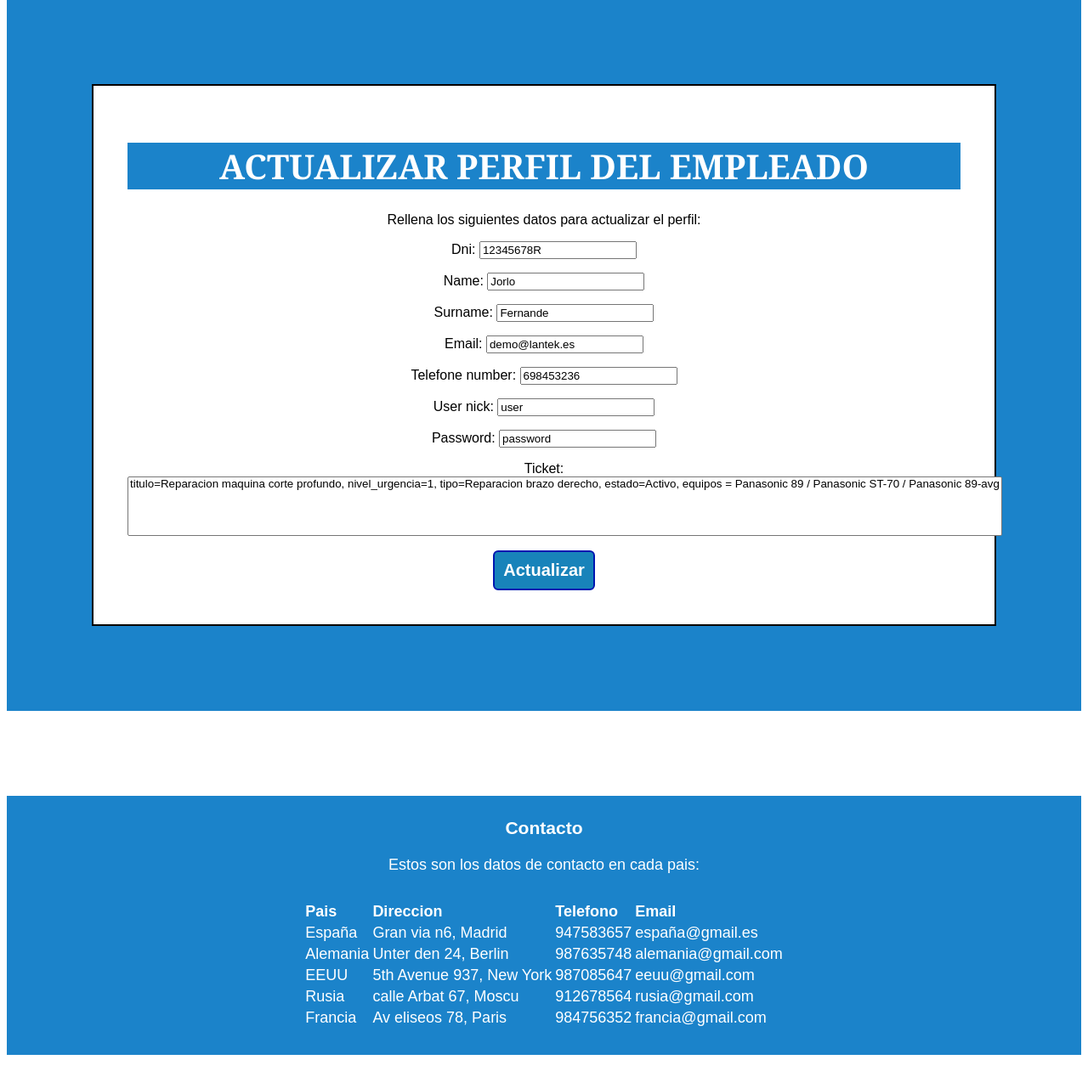
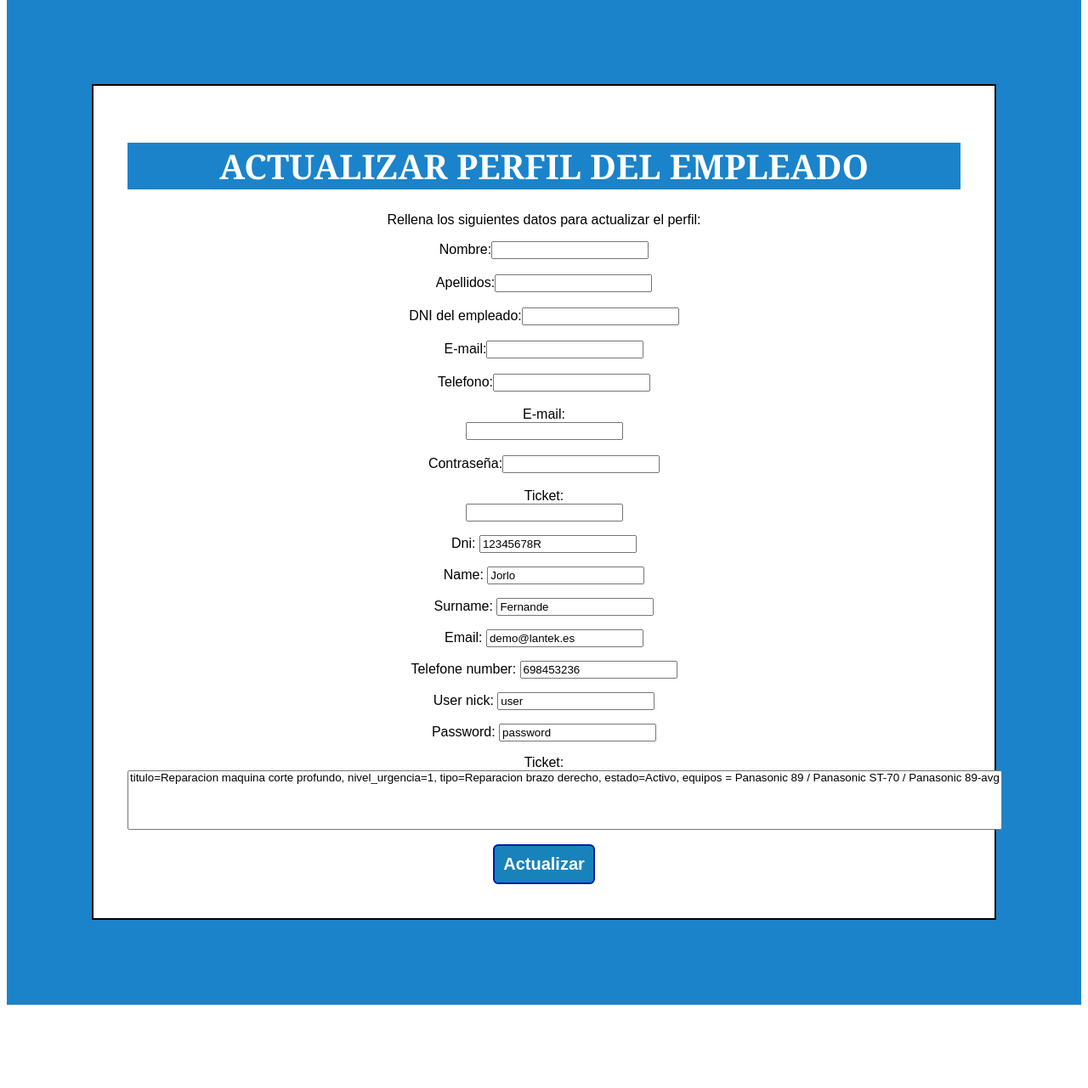
Before and after one commit to Grupo-Proyecto-Ingenieria-Web/Deusto11.Nexus, a Django app: page /nexus.com/employerPortal/update/1/ in a window 1280 px wide. Shown: the part 211-1492 px from the top of the page at 85% size. Before the commit the page ends 1453 px from the top, so only its background shows below. Run offline with Django 3.2, Linux system fonts and the light colour scheme; data comes from the database, SQL or seed files in the repository.

Commit message:
Cambiosssss

```diff
--- a/deusto11_nexus/deusto11_nexus_components/Templates/UpdateMachine.html
+++ b/deusto11_nexus/deusto11_nexus_components/Templates/UpdateMachine.html
@@ -16,12 +16,12 @@
                 <br><br>
                 <p>Fecha: </p>
                 <label for="fecha_update">
-                        <input type="date" id="fecha" name="fecha_maquina" />
+                 <input type="date" id="fecha" name="fecha_maquina" />
                 </label>
                 <br><br>
                 <p>Fecha de puesta en marcha: </p>
                 <label for="fecha_marcha">
-                        <input type="date" id="fecha" name="fecha_maquina_marcha" />
+                 <input type="date" id="fecha" name="fecha_maquina_marcha" />
                 </label>
                 <br><br>
                 Nombre del proveedor:<input type="text">
--- a/deusto11_nexus/deusto11_nexus_components/Templates/updateEmployerProfile.html
+++ b/deusto11_nexus/deusto11_nexus_components/Templates/updateEmployerProfile.html
@@ -6,6 +6,21 @@
         <p>Rellena los siguientes datos para actualizar el perfil:</p>
         <div>
             <form action="" method="post">
+                Nombre:<input type="text">
+                <br><br>
+                Apellidos:<input type="text">
+                <br><br>
+                DNI del empleado:<input type="text">
+                <br><br>
+                E-mail:<input type="text">
+                <br><br>
+                Telefono:<input type="text">
+                <br><br>
+                E-mail:<br><input type="text">
+                <br><br>
+                Contraseña:<input type="password">
+                <br><br>
+                Ticket:<br><input type="text">
                 {% csrf_token %} {{ form.as_p }}
                 <input class="personalizar" type="submit" value="Actualizar" />
             </form>
```
Also changed, not shown: deusto11_nexus/deusto11_nexus_components/Templates/employerRegistry.html (+9 -7 lines), deusto11_nexus/deusto11_nexus_components/Templates/index.html (+5 -3 lines), deusto11_nexus/deusto11_nexus_components/Templates/updateTicket.html (+7 -0 lines).
